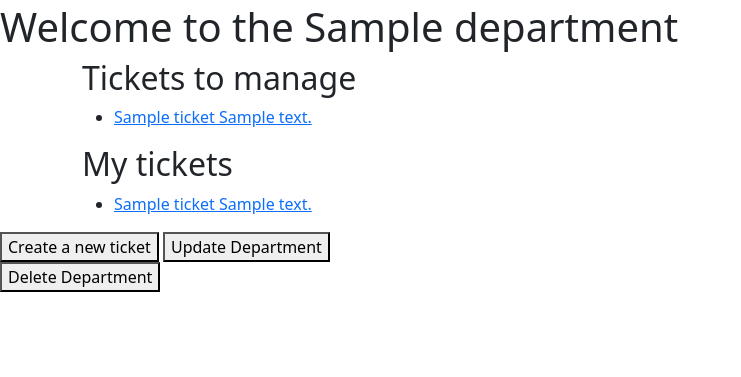
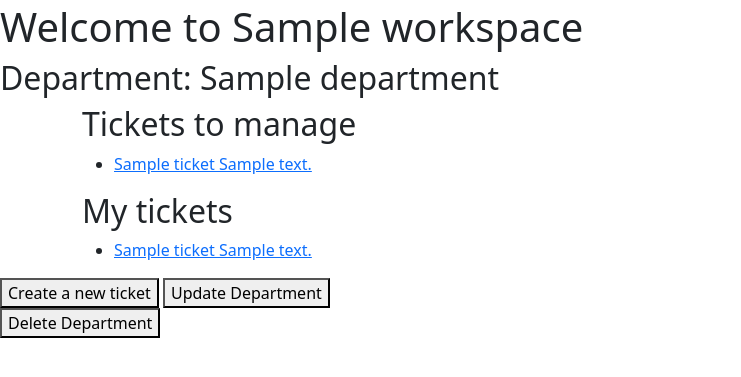
Before and after one commit to luismarrer/Probless-project, a Django app: a page that uses probless-backend/core/templates/dashboard.html in a window 1280 px wide. Shown: the part 53-430 px from the top of the page, without its empty margins (0-741 px from the left). Run offline with Django 5.2, Linux system fonts and the light colour scheme; a user stored in the database is signed in; tables that the repository leaves empty hold one stand-in row (values such as "Sample post").

Commit message:
Refactor create_ticket.html and dashboard.html templates

```diff
--- a/probless-backend/core/templates/dashboard.html
+++ b/probless-backend/core/templates/dashboard.html
@@ -3,7 +3,8 @@
 {% block title %}Dashboard{% endblock %}
 
 {% block content %}
-    <h1>Welcome to the {{department.name}}</h1>
+    <h1>Welcome to {{department.workspace_id.name}}</h1>
+	<h2>Department: {{department.name}}</h2>
     {% if user.role == 'admin' %}
 		<!-- Sección de tickets asignados a los Admin -->
 		<div class="container">
--- a/probless-backend/core/templates/ticket_detail.html
+++ b/probless-backend/core/templates/ticket_detail.html
@@ -7,6 +7,7 @@
 <p>Description: {{ ticket.description }}</p>
 <p>Priority: {{ ticket.get_priority_display }}</p>
 <p>Status: {{ ticket.get_status_display }}</p>
+<p>Department: {{ ticket.assigned_department_id.name }}</p>
 
 {% if user.role == 'admin' %}
     <form method="POST">
--- a/probless-backend/core/views.py
+++ b/probless-backend/core/views.py
@@ -25,12 +25,14 @@ class DashboardView(LoginRequiredMixin, View):
             department = Department.objects.get(name=department_name, workspace_id__name=workspace_name)
 
             # Asegurarse de que el usuario esté en el departamento
-            if request.user.dept != department:
+            if not request.user.is_owner and request.user.dept != department:
                 return redirect('error_page')  # Puedes redirigir a una página de error si el usuario no pertenece
 
             workspace = department.workspace_id  # Obtener el workspace del departamento
             tickets = Ticket.objects.filter(user_id=request.user)
             tickets_department = Ticket.objects.filter(assigned_department_id=department)
+            tickets_department = Ticket.objects.filter(assigned_department_id=department).exclude(status='Closed')
+
 
             return render(request, 'dashboard.html',
                           {
@@ -86,7 +88,10 @@ def ticket_detail(request, ticket_id, workspace_id, department_id):
             ticket.documentation = documentation  # Asegúrate de que el campo exista en el modelo Ticket
             ticket.status = 'Closed'  # O cualquier lógica que necesites
             ticket.save()
-            return redirect('ticket_detail', workspace_id=workspace_id, department_id=department_id, ticket_id=ticket.id)
+
+            workspace_name = ticket.assigned_department_id.workspace_id.name
+            department_name = ticket.assigned_department_id.name
+            return redirect('dashboard', workspace_name=workspace_name, department_name=department_name)
         else:
             # Renderiza la plantilla con los detalles del ticket
             return render(request, 'ticket_detail.html', {'ticket': ticket})
```
Also changed, not shown: probless-backend/core/templates/create_ticket.html (+7 -1 lines).
